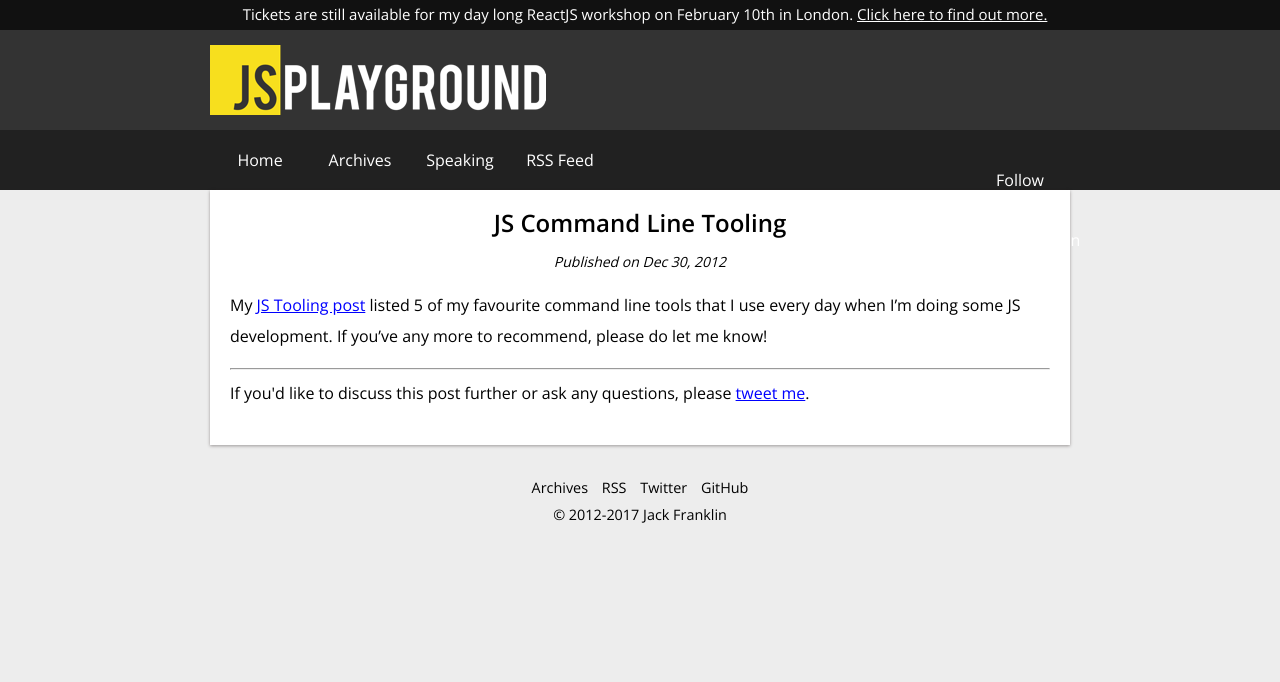
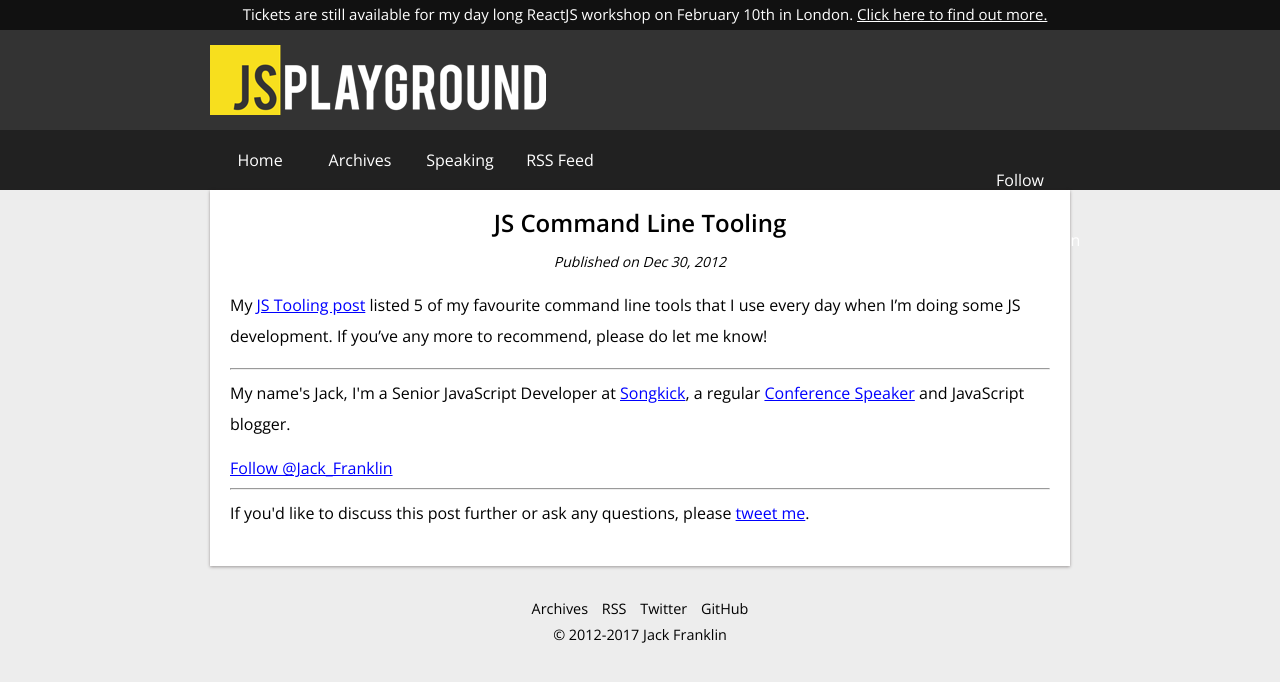
Before and after one commit to jackfranklin/javascriptplayground.com, a Jekyll site: the page built from _posts/2012-12-30-js-command-line-tooling.md, in a window 1280 px wide. Shown: the top 682 px of the page. Built offline with Jekyll 4.4.1, drawn with Linux system fonts in a browser that asks for light colours; comment, search, counter and statistics services are not loaded.

Commit message:
Start adding footer

```diff
--- a/_includes/postdetail.html
+++ b/_includes/postdetail.html
@@ -25,6 +25,15 @@
     {% unless is_page %}
     <hr />
 
+    <div class="footer-content">
+      <p>My name's Jack, I'm a Senior JavaScript Developer at <a href="http://www.songkick.com">Songkick</a>, a regular <a href="/speaking">Conference Speaker</a> and JavaScript blogger.</p>
+      <a class="twitter-follow-button" href="https://twitter.com/Jack_Franklin">
+        Follow @Jack_Franklin
+      </a>
+    </div>
+
+    <hr />
+
     <p>If you'd like to discuss this post further or ask any questions, please <a href="http://twitter.com/jack_franklin">tweet me</a>.</p>
     {% endunless %}
   </section>
```
